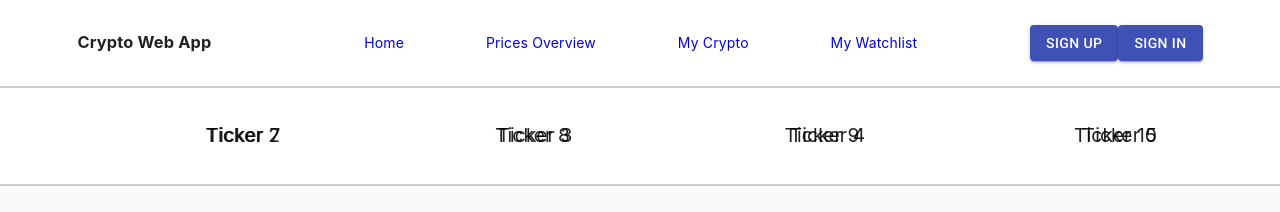
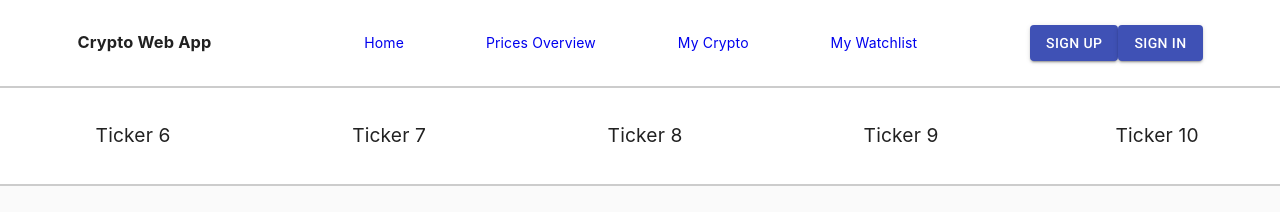
Before and after one commit to AnthonyJRay/CryptoWebApp, a React (Create React App) app: page / in a window 1280 px wide. Shown: the top 212 px of the page. Built offline with nearby package versions, Linux system fonts and the light colour scheme; no server answers.

Commit message:
Still working on Ticker Tape animation.

```diff
--- a/src/components/ui/TickerTape.js
+++ b/src/components/ui/TickerTape.js
@@ -6,20 +6,18 @@ import classes from './TickerTape.module.css';
 function TickerTape() {
   return (
     <div className={classes.tickerContainer}>
-      <ul className={classes.firstTicker}>
-        <li className={classes.tickerOne}>Ticker 1</li>
-        <li className={classes.tickerTwo}>Ticker 2</li>
-        <li className={classes.tickerThree}>Ticker 3</li>
-        <li className={classes.tickerFour}>Ticker 4</li>
-        <li className={classes.tickerFive}>Ticker 5</li>
-      </ul>
-      <ul className={classes.secondTicker}>
-        <li className={classes.tickerSix}>Ticker 6</li>
-        <li className={classes.tickerSeven}>Ticker 7</li>
-        <li className={classes.tickerEight}>Ticker 8</li>
-        <li className={classes.tickerNine}>Ticker 9</li>
-        <li className={classes.tickerTen}>Ticker 10</li>
-      </ul>
+      <div className={classes.firstTicker}>
+        <div className={classes.ticker}>Ticker 1</div>
+        <div className={classes.ticker}>Ticker 2</div>
+        <div className={classes.ticker}>Ticker 3</div>
+        <div className={classes.ticker}>Ticker 4</div>
+        <div className={classes.ticker}>Ticker 5</div>
+      </div>
+      <div className={`${classes.ticker2}`}>Ticker 6</div>
+      <div className={`${classes.ticker2}`}>Ticker 7</div>
+      <div className={`${classes.ticker2}`}>Ticker 8</div>
+      <div className={`${classes.ticker2}`}>Ticker 9</div>
+      <div className={`${classes.ticker2}`}>Ticker 10</div>
     </div>
   );
 }
--- a/src/components/ui/TickerTape.module.css
+++ b/src/components/ui/TickerTape.module.css
@@ -8,6 +8,7 @@
   display: flex;
   justify-content: center;
   align-items: center;
+  /* overflow: hidden; */
 }
 
 /* .tickerContainer:hover {
@@ -15,33 +16,47 @@
 } */
 
 .firstTicker {
+  width: 100%;
+  overflow: hidden;
   display: flex;
-  width: 100%;
-  position: absolute;
-  animation: tickerSlide 10s linear infinite;
-  justify-content: space-between;
-  list-style-type: none;
+  justify-content: space-around;
+  background-color: rgba(255, 255, 255, 0);
 }
 
-.secondTicker {
-  display: flex;
-  width: 100%;
-  position: absolute;
+.ticker {
+  flex: none;
   animation: tickerSlide 10s linear infinite;
-  animation-delay: -10s;
-  justify-content: space-between;
-  list-style-type: none;
+  width: 20vw;
+  display: inline-block;
+  white-space: nowrap;
+  visibility: visible;
+  background-color: rgba(255, 255, 255, 0);
 }
-
-/* .firstTicker li .secondTicker > li {
-  list-style-type: none;
-} */
 
 @keyframes tickerSlide {
   0% {
-    left: 100%;
+    transform: translate3d(100vw, 0, 0);
   }
   100% {
-    left: -100%;
+    transform: translate3d(-100vw, 0, 0);
   }
 }
+
+.ticker2 {
+  flex: none;
+  animation: tickerSlide2 10s linear infinite;
+  animation-delay: 0.5s;
+  display: inline-block;
+  white-space: nowrap;
+  width: 20vw;
+  background-color: rgba(255, 255, 255, 0);
+}
+
+@keyframes tickerSlide2 {
+  0% {
+    transform: translate3d(100vw, 0, 0);
+  }
+  100% {
+    transform: translate3d(-100vw, 0, 0);
+  }
+}
```
